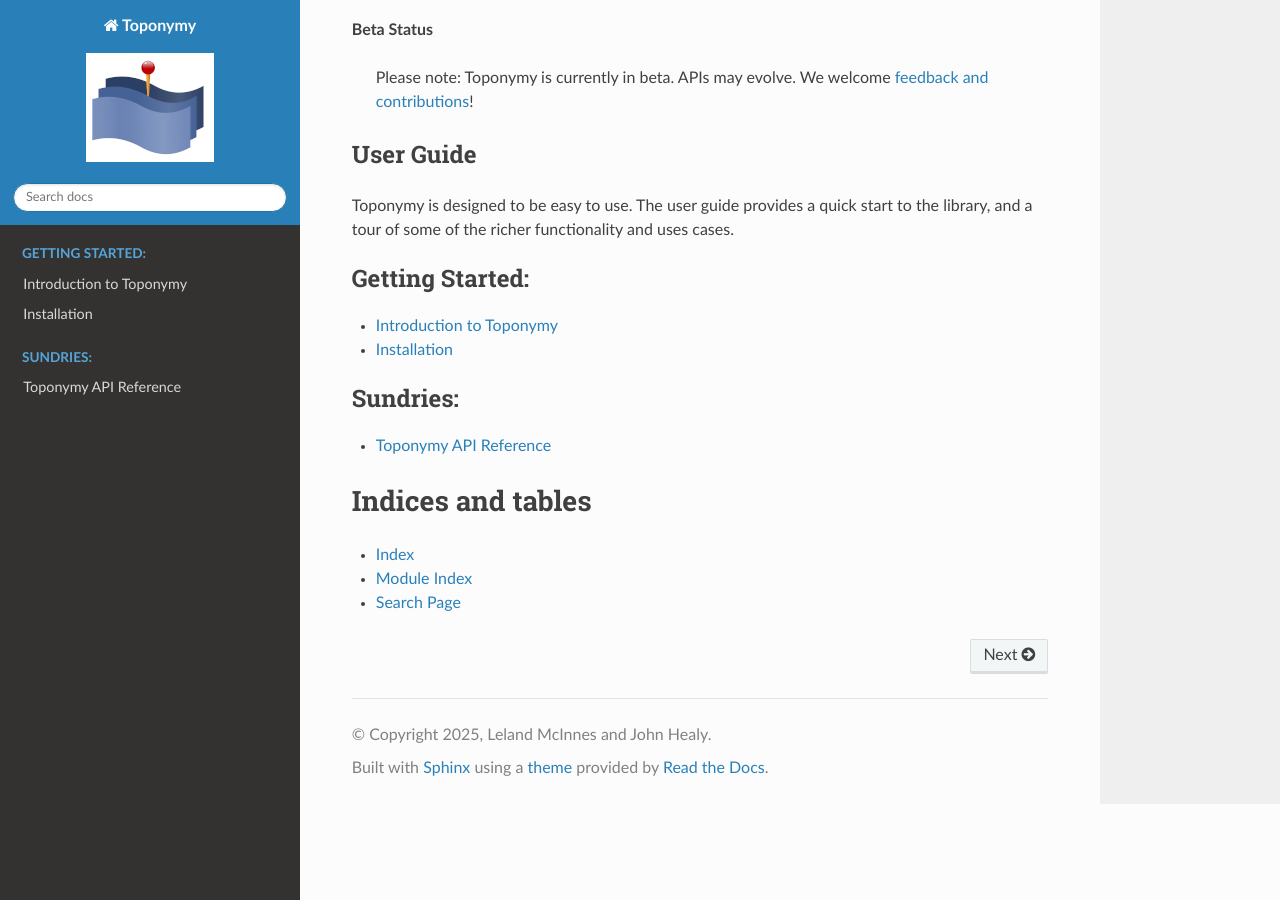
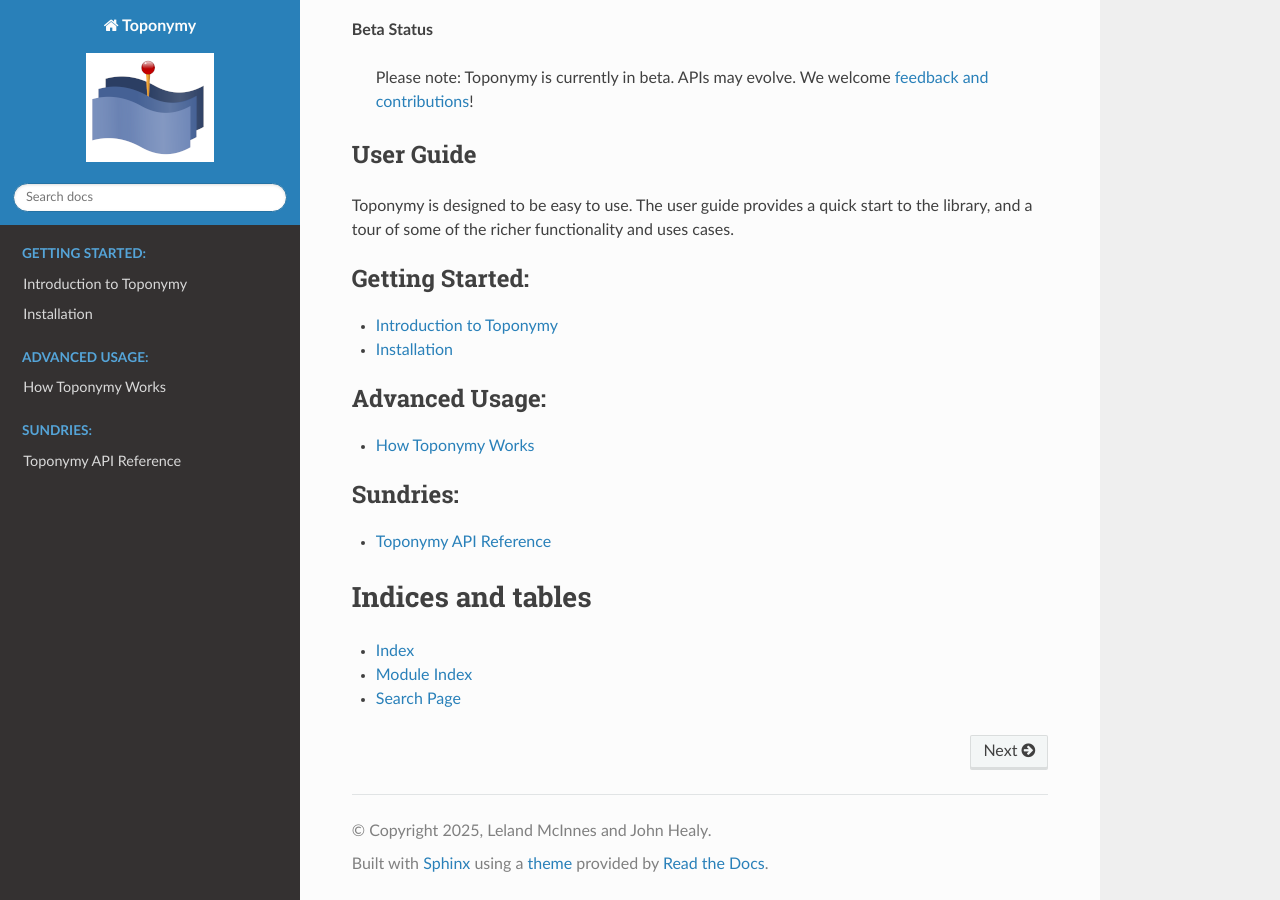
Before and after one commit to TutteInstitute/toponymy, a Sphinx documentation site: the page built from doc/index.rst, in a window 1280 px wide and 900 px high, scrolled down 676 px. Built offline with Sphinx 7.4.7 and the Read the Docs theme 3.1.0, drawn with Linux system fonts in a browser that asks for light colours; pages that are not in the unit, such as notebooks, are missing from menus.

Commit message:
Add how_toponymy_works to Advanced Usage section in documentation

```diff
--- a/doc/index.rst
+++ b/doc/index.rst
@@ -50,6 +50,7 @@
    :maxdepth: 1
    :caption: Advanced Usage:
 
+   how_toponymy_works
    clusterers
    clustering_options
    keyphrases
```
